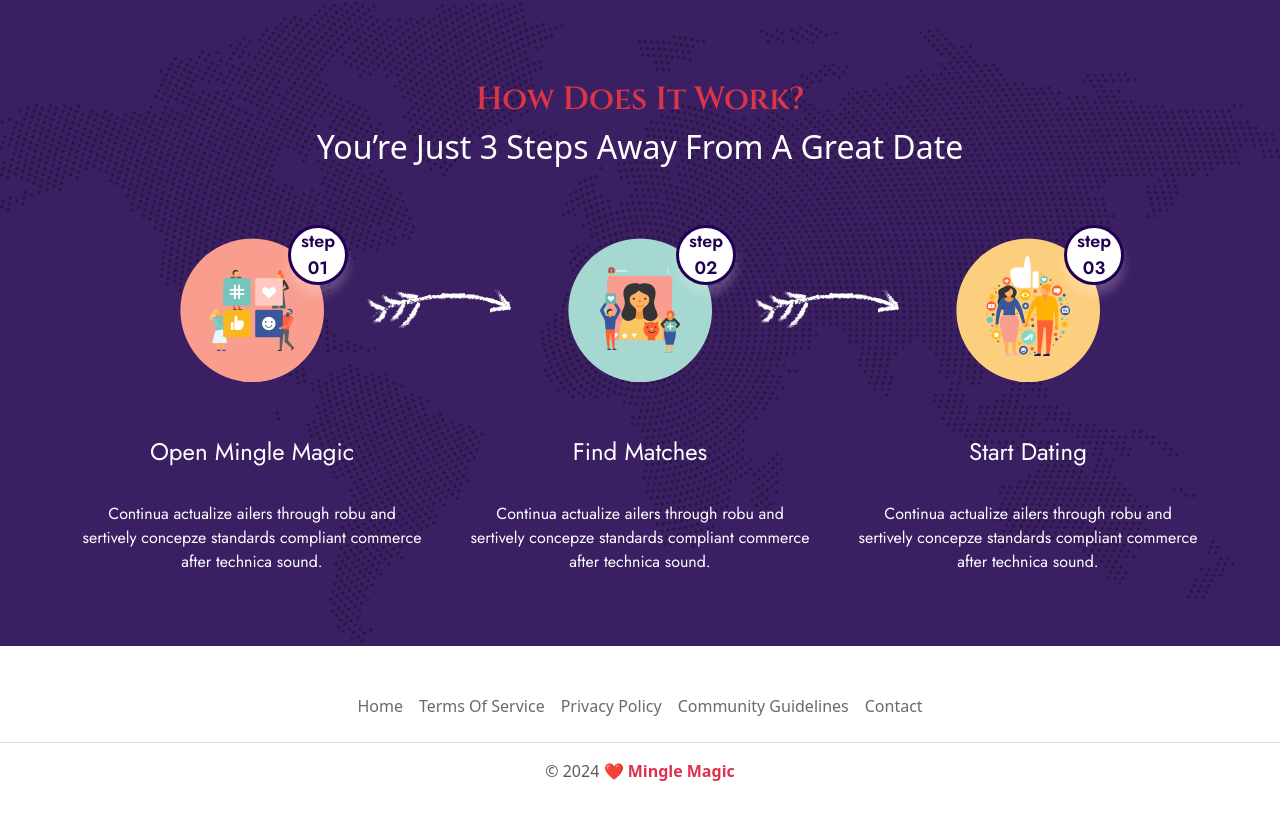
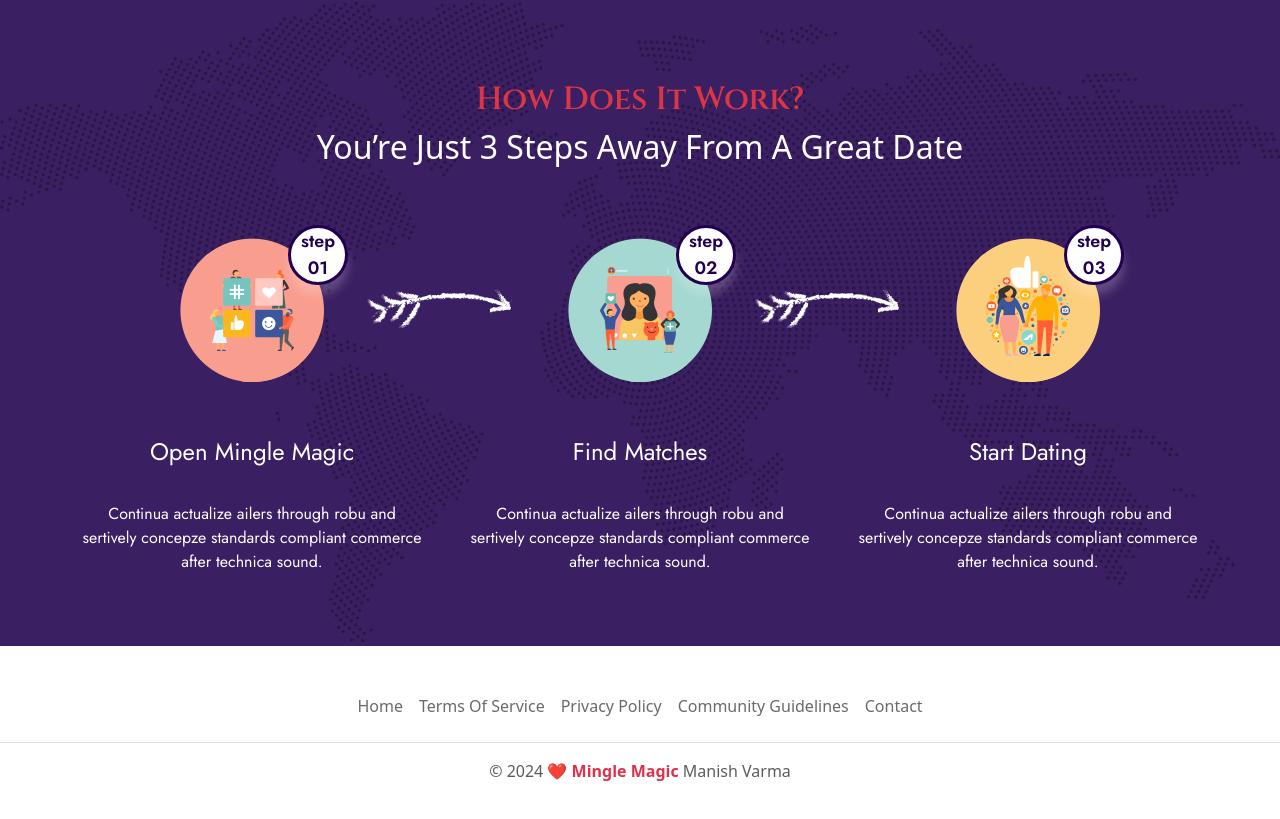
Before and after one commit to manishvarma6/mingle-magic, a website: page index.html in a window 1280 px wide. Shown: the part 1491-2310 px from the top of the page. Drawn offline with nearby package versions, Linux system fonts and the light colour scheme; a script that the page names is missing; a web font is replaced by a local one.

Commit message:
Update index.html

```diff
--- a/index.html
+++ b/index.html
@@ -215,7 +215,7 @@
               <li class="nav-item"><a href="#" class="nav-link px-2 ">Community Guidelines</a></li>
               <li class="nav-item"><a href="#" class="nav-link px-2 ">Contact</a></li>
             </ul>
-            <p class="text-center text-muted">© 2024 <strong>❤️ Mingle Magic</strong>   </p>
+            <p class="text-center text-muted">© 2024 <strong>❤️ Mingle Magic</strong>  Manish Varma </p>
         </footer>
     </div>
 
```
